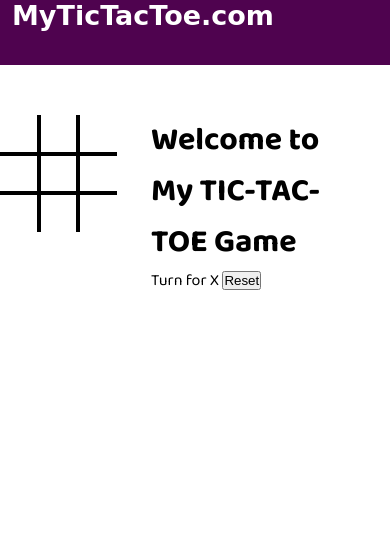
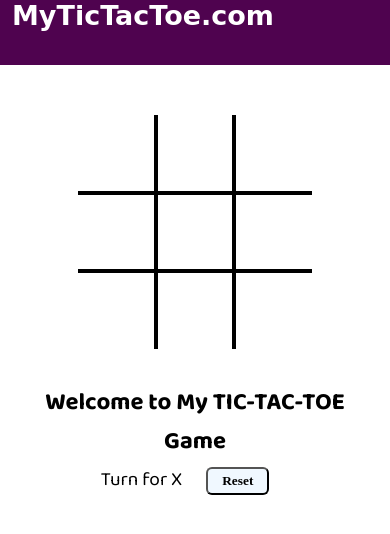
Before and after one commit to Keshavvvvvvvv/TicTacToe, a plain HTML site: page index.html in a window 390 px wide. Drawn offline with Linux system fonts and the light colour scheme; a web font is replaced by a local one.

Commit message:
Update style.css

```diff
--- a/style.css
+++ b/style.css
@@ -51,10 +51,17 @@ nav {
 .gameInfo {
     padding: 0 34px;
     font-family: "Baloo Bhai 2", sans-serif;
+    font-size: 1.2rem;
 }
 
-.imgBox {
-    display: none;
+.gameInfo h1 {
+    font-size: 2.5rem;
+}
+
+.imgBox img{
+    width: 0;
+    opacity: 0;
+    transition: width 1s ease-in-out, opacity 1s ease-in-out;
 }
 
 .bt-0 {
@@ -69,3 +76,33 @@ nav {
 .bb-0 {
     border-bottom: 0;
 }
+
+#reset {
+    margin: 6px 20px;
+    padding: 4px 14px;
+    background-color: aliceblue;
+    border-radius: 6px;
+    cursor: pointer;
+    font-family: 'Playwrite DE Grund';
+    font-weight: 600;
+}
+
+@media screen and (max-width: 970px){
+    .gameCont{
+        flex-wrap: wrap;
+    }
+    .boxText {
+        font-weight: 600;
+    }
+    .gameInfo {
+        margin-top: 34px;
+        text-align: center;
+    }
+    .gameInfo h1 {
+        font-size: 1.5rem;
+    }
+    .cont {
+        grid-template-columns: repeat(3, 20vw);
+        grid-template-rows: repeat(3, 20vw);
+    }
+}
```
